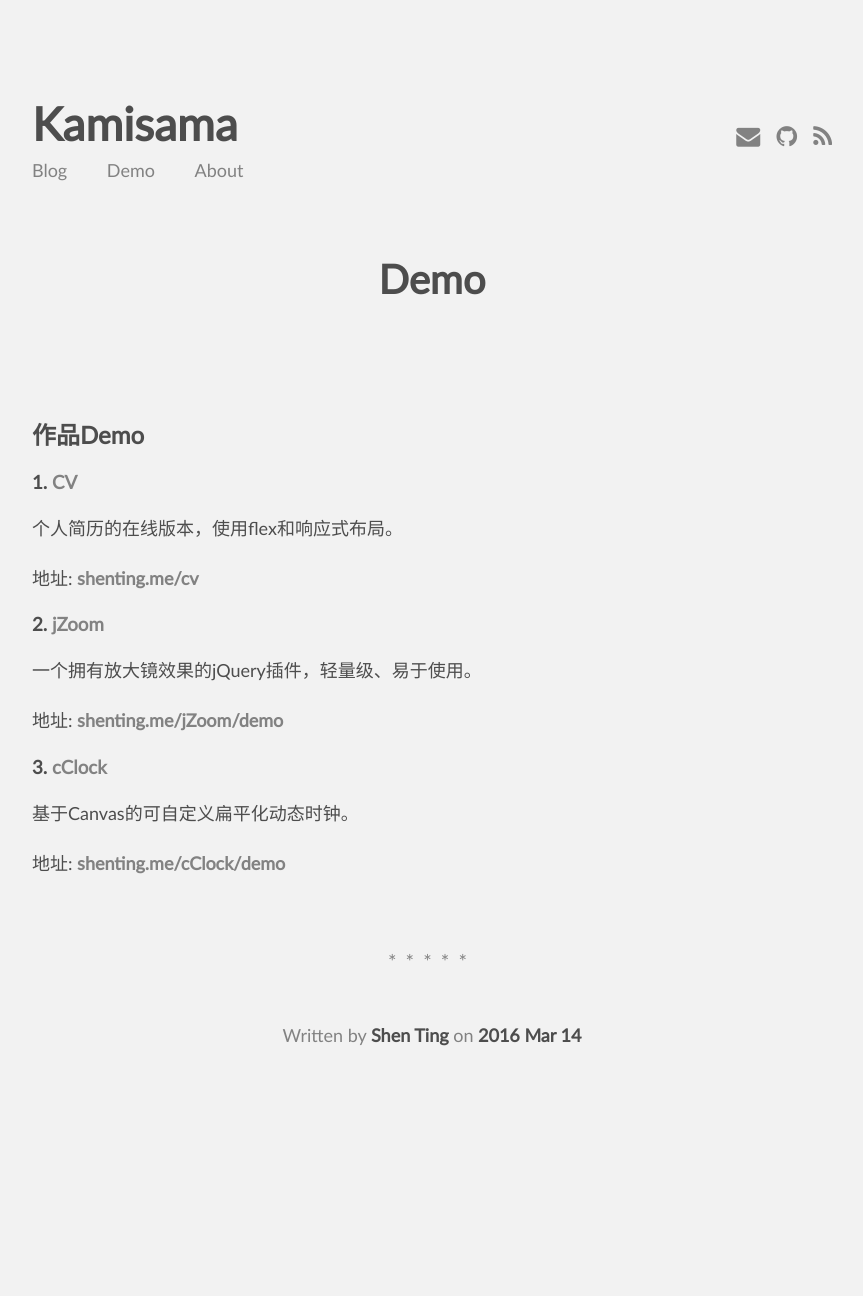
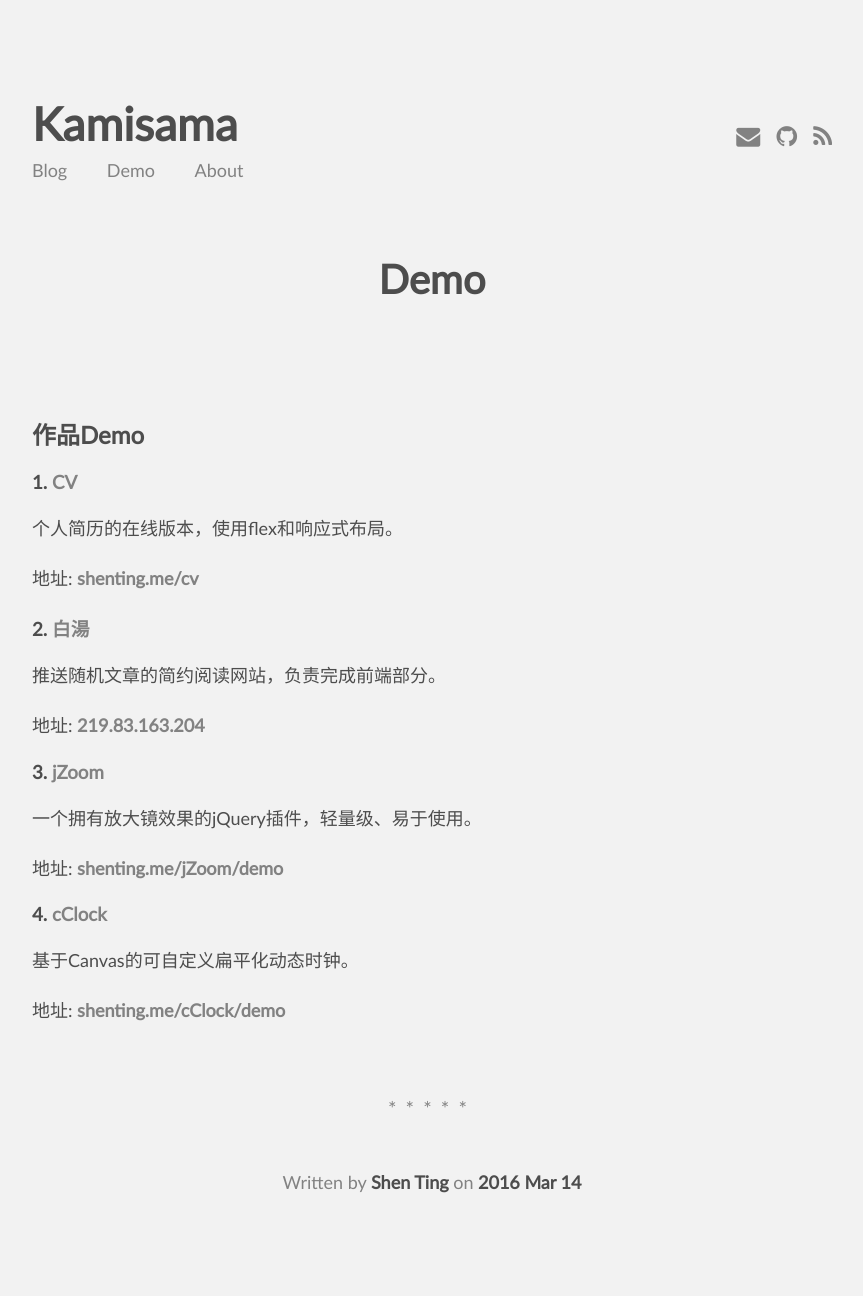
Before and after one commit to pciapcib/pciapcib.github.io, a Jekyll site: the page built from demo.md, in a window 1280 px wide. Shown: the whole page, without its empty margins (208-1071 px from the left). Built offline with Jekyll 4.4.1, drawn with Linux system fonts in a browser that asks for light colours; before the commit the page ends 1149 px from its top, so only the background shows below that.

```diff
--- a/demo.md
+++ b/demo.md
@@ -13,13 +13,19 @@ permalink: /demo/
 
 地址: [shenting.me/cv]({{ site.url }}/cv)
 
-### 2. [jZoom](https://github.com/{{ site.author.github }}/jZoom)
+### 2. [白湯](http://219.83.163.204)
+
+推送随机文章的简约阅读网站，负责完成前端部分。
+
+地址: [219.83.163.204](http://219.83.163.204)
+
+### 3. [jZoom](https://github.com/{{ site.author.github }}/jZoom)
 
 一个拥有放大镜效果的jQuery插件，轻量级、易于使用。
 
 地址: [shenting.me/jZoom/demo]({{ site.url }}/jZoom/demo)
 
-### 3. [cClock](https://github.com/{{ site.author.github }}/cClock)
+### 4. [cClock](https://github.com/{{ site.author.github }}/cClock)
 
 基于Canvas的可自定义扁平化动态时钟。
 
```
Also changed, not shown: about.md (+2 -0 lines).
